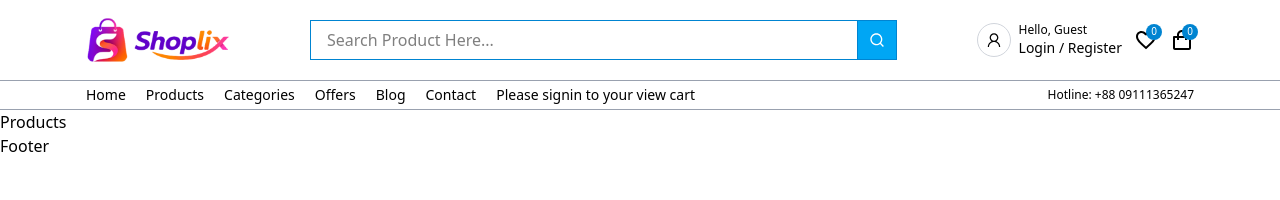
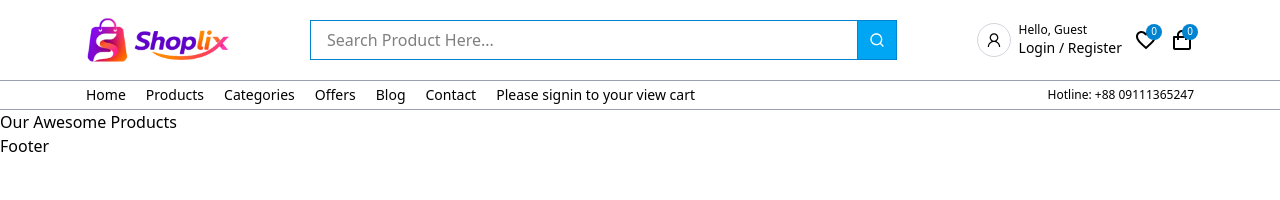
Before and after one commit to rashedjamanraj/shoplix, a Next.js app: page /products in a window 1280 px wide. Shown: the top 200 px of the page. Built offline with nearby package versions, Linux system fonts and the light colour scheme.

Commit message:
Banner Button

```diff
--- a/src/app/products/page.tsx
+++ b/src/app/products/page.tsx
@@ -3,7 +3,7 @@ import React from 'react'
 const ProductsPage = () => {
   return (
     <div>
-      Products
+      Our Awesome Products
     </div>
   )
 }
--- a/src/components/Button.tsx
+++ b/src/components/Button.tsx
@@ -1,13 +1,22 @@
-import React from 'react'
+import Link from 'next/link'
 import { twMerge } from 'tailwind-merge'
 
 
 
-const Button = ({children, className}) => {
+
+interface Props {
+  children : React.ReactNode;
+  className?: string;
+  href?: string;
+}
+
+const Button = ({children, className, href}: Props) => {
   return (
     <>
+    {<Link href="/products"
+      className={twMerge(' bg-cyan-600 text-white py-2 px-6 hover:bg-cyan-700 cursor-pointer duration-200', className)}>{children}
+    </Link>}
 
-    <button className={twMerge(' bg-cyan-600 text-white py-2 px-6 hover:bg-cyan-700 cursor-pointer duration-200', className)}>{children}</button>
     </>
   )
 }
```
